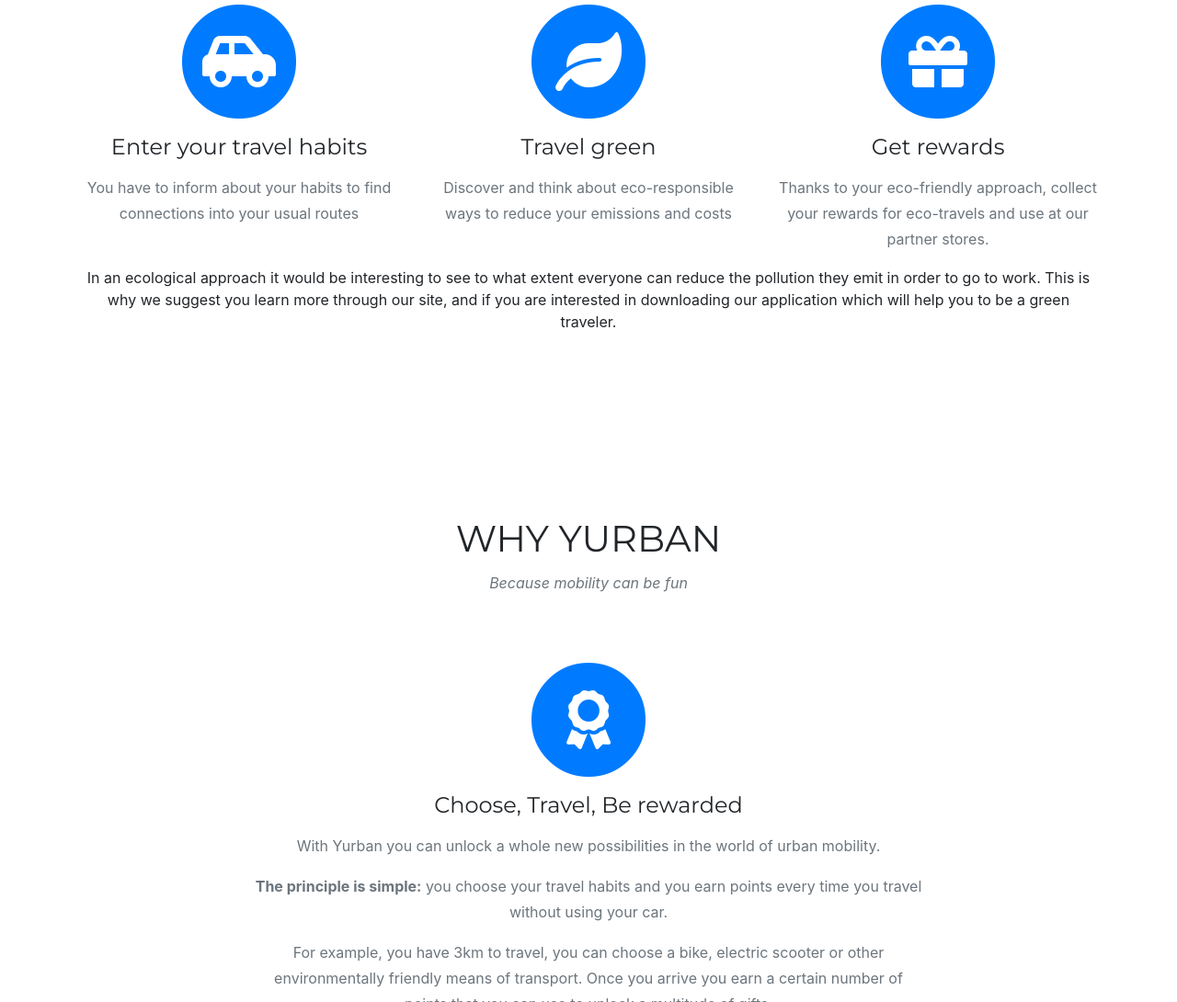
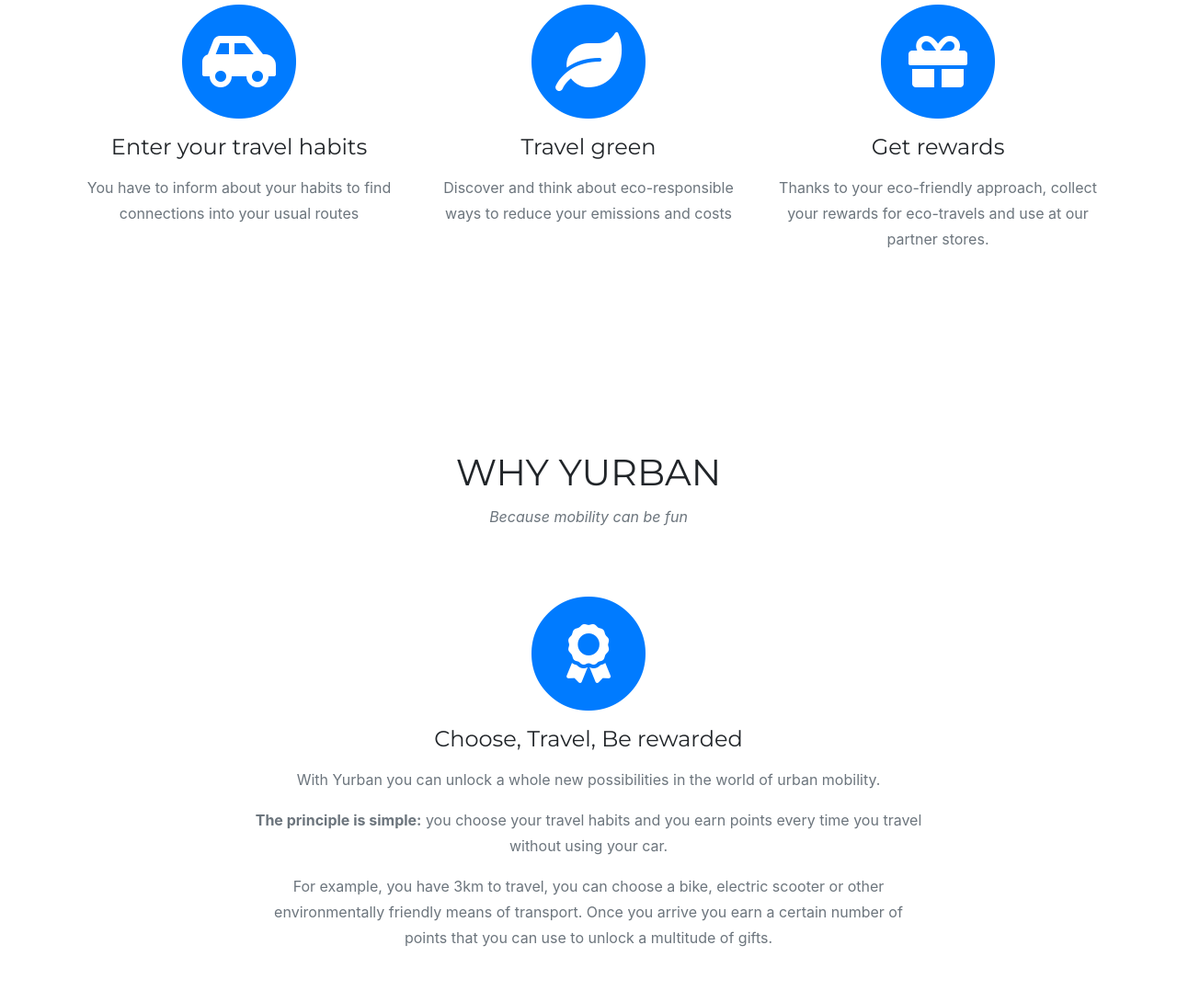
Before and after one commit to acoatrieux/Yurban, a website with bundled scripts: page index.html in a window 1280 px wide. Shown: the part 982-2072 px from the top of the page at 92% size. Built offline with nearby package versions, Linux system fonts and the light colour scheme; a web font is replaced by a local one.

Commit message:
refractor after merge

```diff
--- a/index.html
+++ b/index.html
@@ -143,13 +143,6 @@
         <p class="text-muted">
           Thanks to your eco-friendly approach, collect your rewards for eco-travels and use at our partner stores.
         </p>
-      </div>
-      <div class="col-md-12">
-
-        In an ecological approach it would be interesting to see to what extent everyone can reduce the pollution they
-        emit in order to go to work.
-        This is why we suggest you learn more through our site, and if you are interested in downloading our application
-        which will help you to be a green traveler.
       </div>
     </div>
   </div>
```
